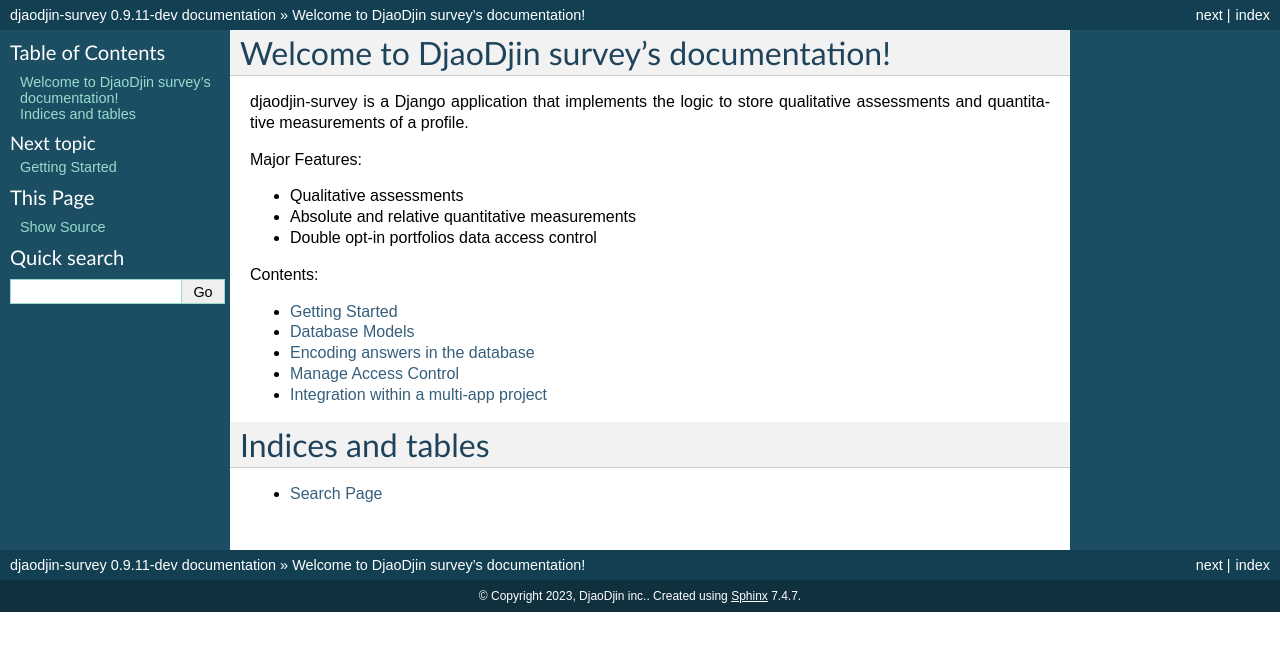
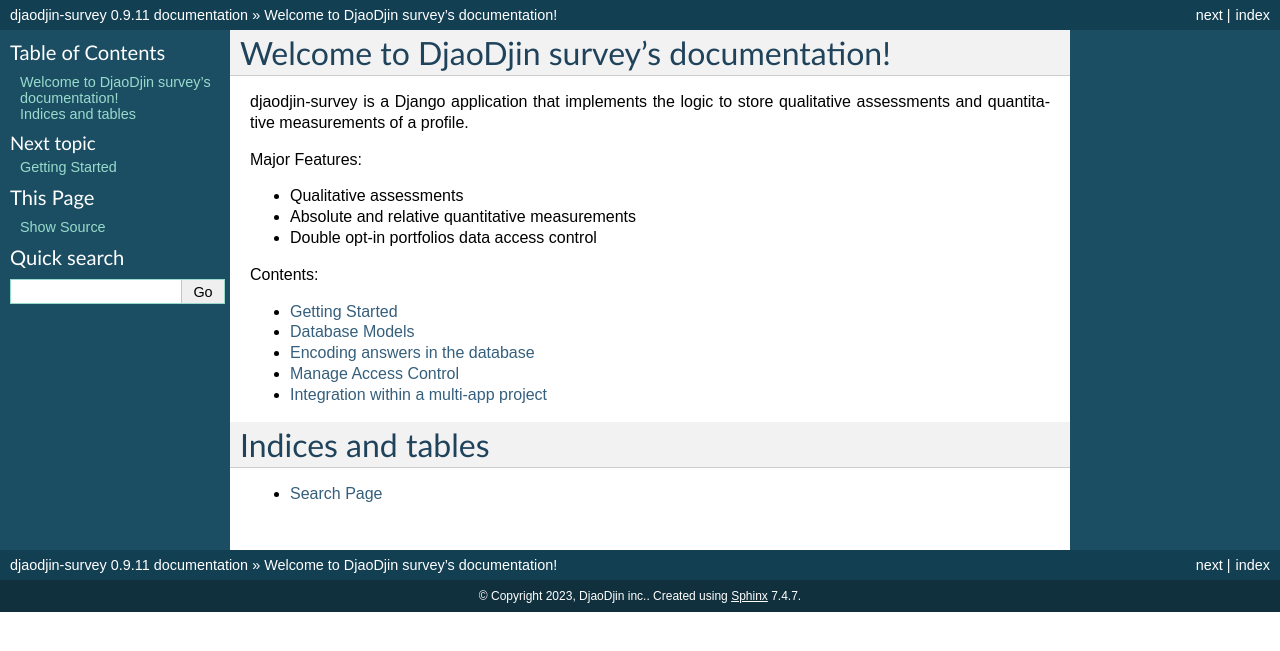
Before and after one commit to djaodjin/djaodjin-survey, a Sphinx documentation site: the page built from docs/index.rst, in a window 1280 px wide. Shown: the top 651 px of the page. Built offline with Sphinx 7.4.7, drawn with Linux system fonts in a browser that asks for light colours.

Commit message:
releases 0.9.11 to pypi

```diff
--- a/docs/conf.py
+++ b/docs/conf.py
@@ -54,7 +54,7 @@
 # The short X.Y version.
 version = '0.9'
 # The full version, including alpha/beta/rc tags.
-release = '0.9.11-dev'
+release = '0.9.11'
 
 # The language for content autogenerated by Sphinx. Refer to documentation
 # for a list of supported languages.
--- a/survey/__init__.py
+++ b/survey/__init__.py
@@ -26,4 +26,4 @@
 PEP 386-compliant version number for the survey django app.
 """
 
-__version__ = '0.9.11-dev'
+__version__ = '0.9.11'
```
Also changed, not shown: README.md (+5 -4 lines), 1 other file.
